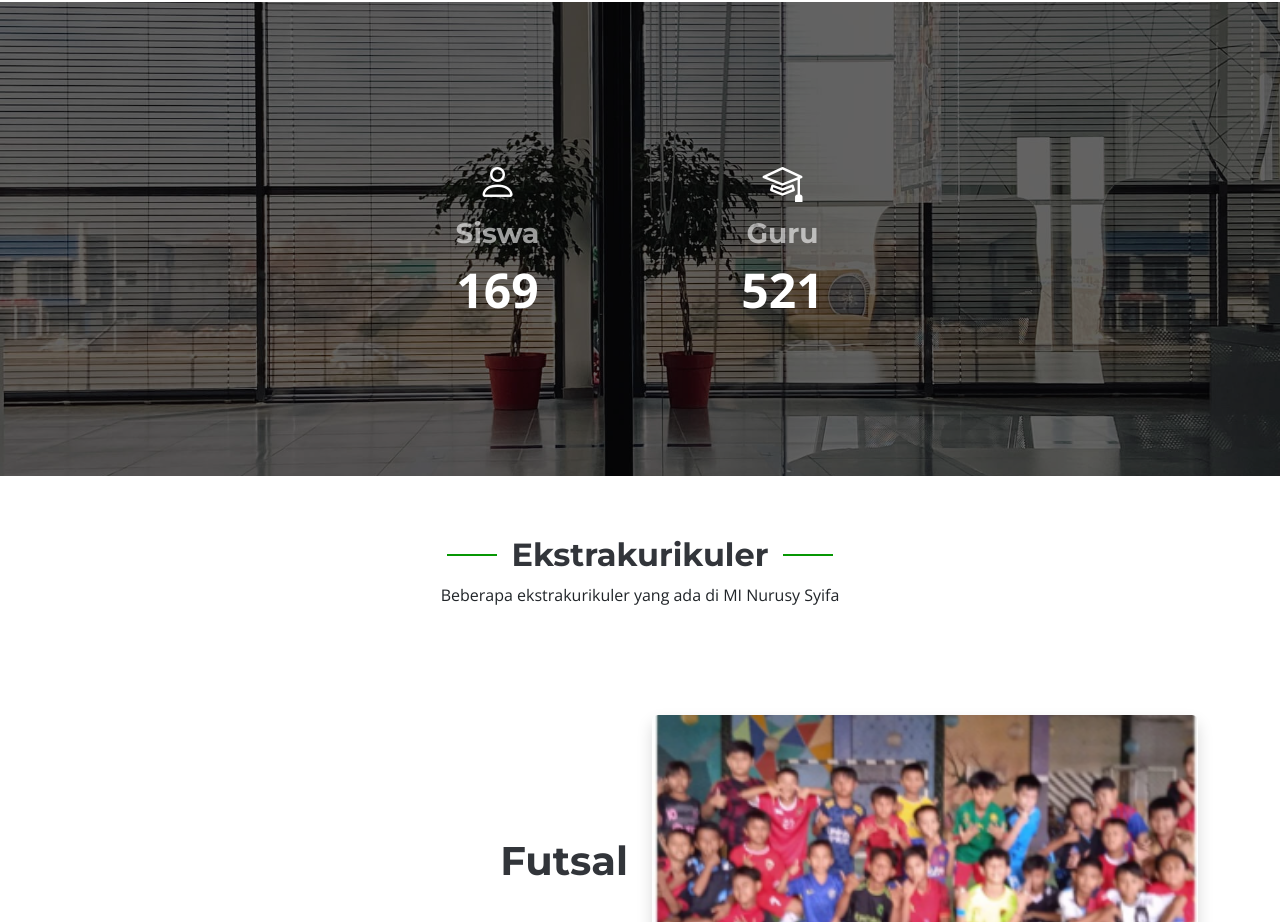
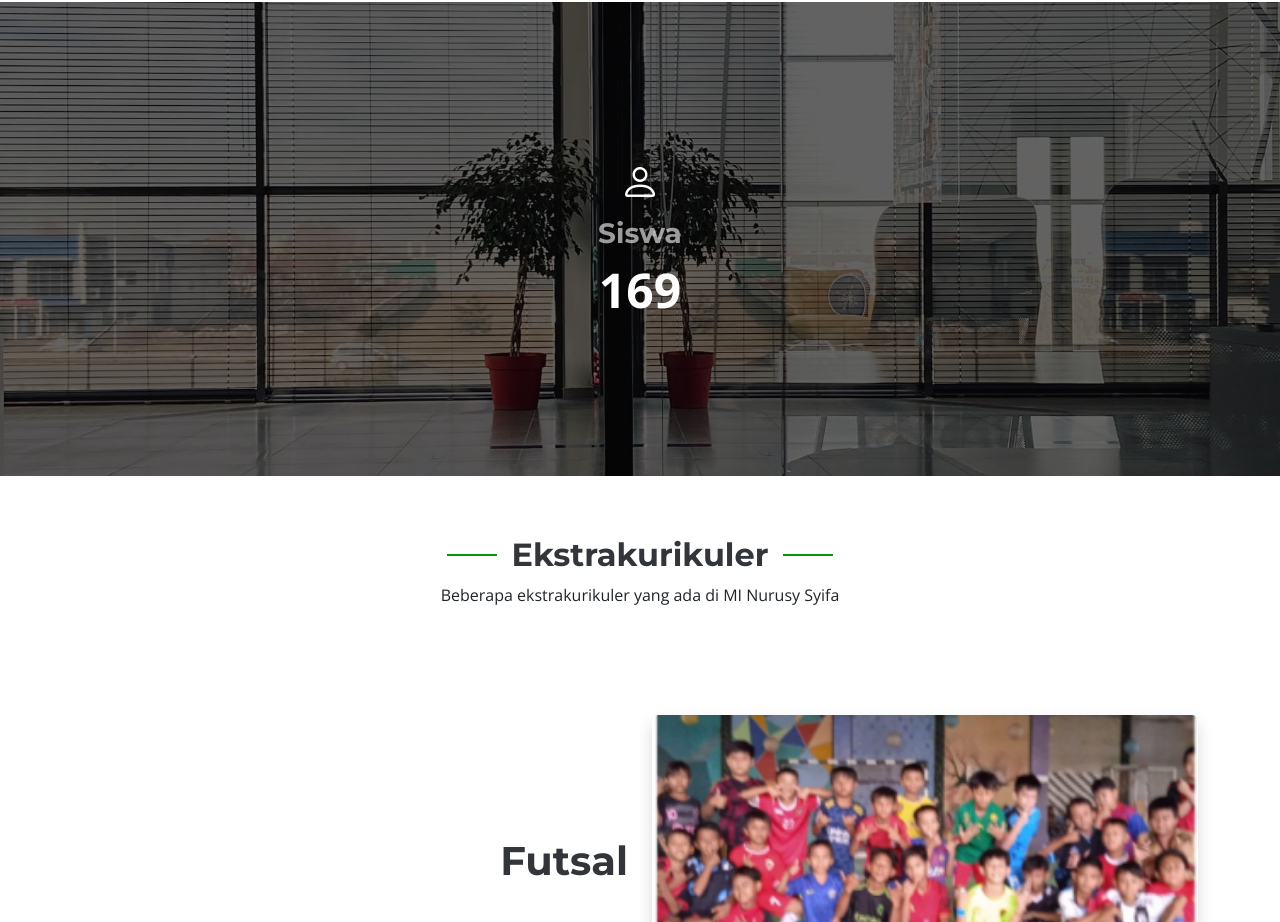
Before and after one commit to azmiiaf/company-profile, a plain HTML site: page index.html in a window 1280 px wide. Shown: the part 2459-3381 px from the top of the page. Drawn offline with nearby package versions, Linux system fonts and the light colour scheme; a script that the page names is missing.

Commit message:
hapus konten guru

```diff
--- a/index.html
+++ b/index.html
@@ -237,13 +237,13 @@
             </div>
           </div><!-- End Stats Item -->
 
-          <div class="col-lg-3 col-md-6">
+          <!-- <div class="col-lg-3 col-md-6">
             <div class="stats-item text-center w-100 h-100">
               <i class="bi bi-mortarboard fs-1"></i>
               <p class="fs-3">Guru</p>
-              <span data-purecounter-start="0" data-purecounter-end="521" data-purecounter-duration="1"
+              <span data-purecounter-start="0" data-purecounter-end="86" data-purecounter-duration="1"
                 class="purecounter"></span>
-            </div>
+            </div> -->
           </div><!-- End Stats Item -->
 
         </div>
```
